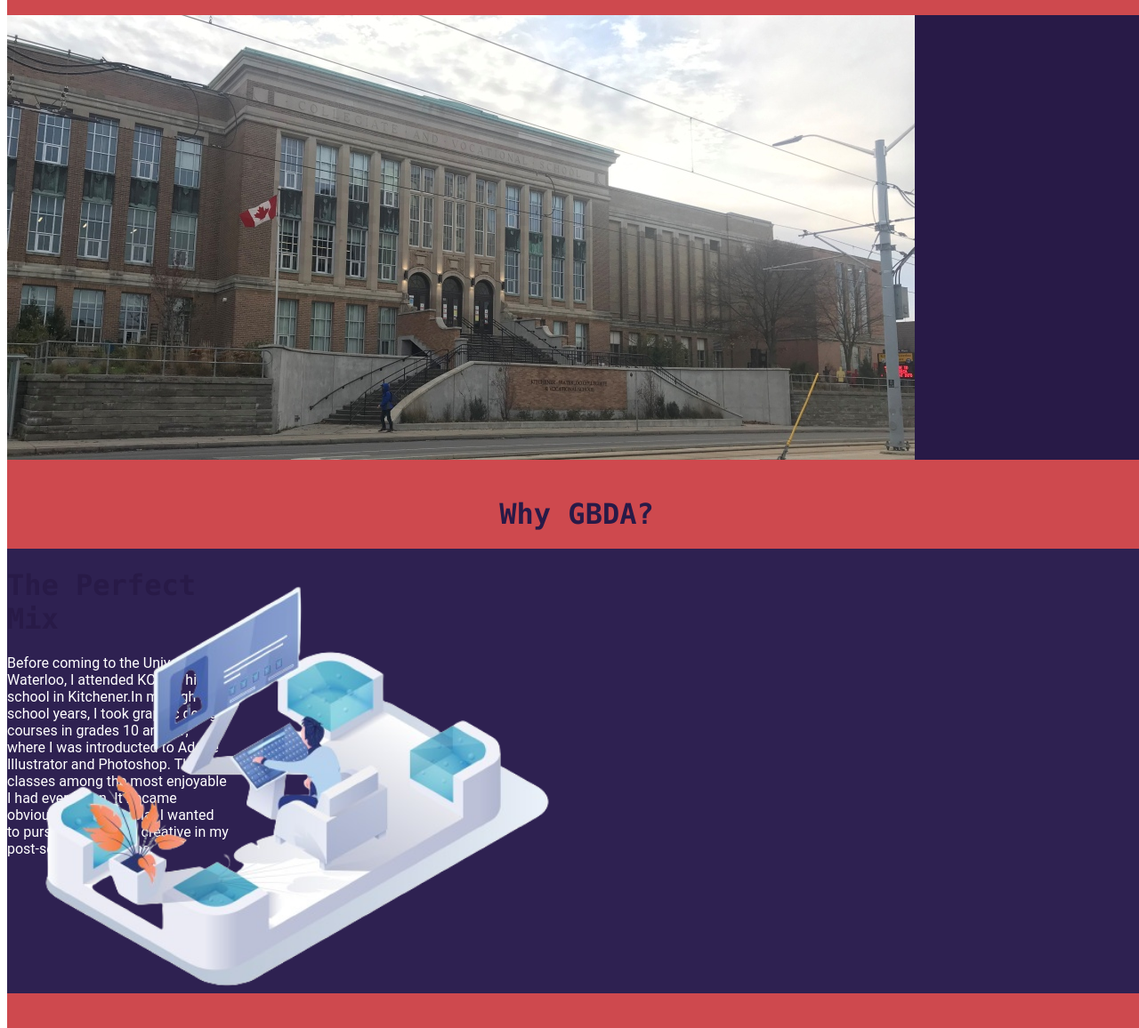
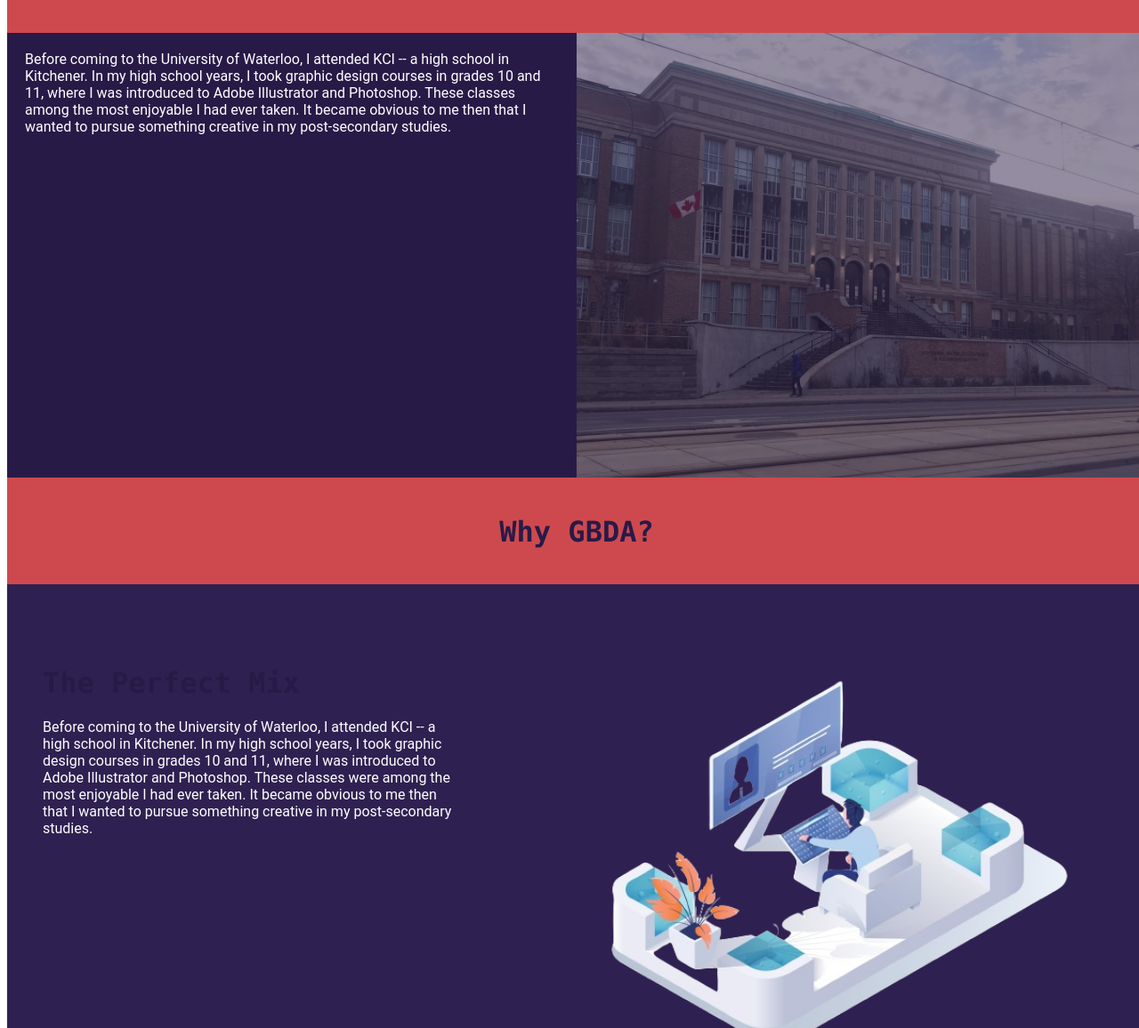
Before and after one commit to waddle-s/FInal-PRJ-4, a plain HTML site: page index.html in a window 1280 px wide. Shown: the part 341-1497 px from the top of the page at 89% size. Drawn offline with Linux system fonts and the light colour scheme.

Commit message:
strong format updates

```diff
--- a/index.html
+++ b/index.html
@@ -21,7 +21,7 @@
   width: 100%;
   }
 
-   /* Primary Header Container */
+/* Primary Header */
 header {
   background-color: #FB8B91;
   padding: 30px;
@@ -33,7 +33,6 @@ header {
   box-sizing: border-box;
 }
 
-
    /* Sections */
   #section0, #section1, #section2, #section3, #section4 {
   height: 500px;
@@ -44,58 +43,79 @@ header {
     height: 100px;
     position: relative;
     padding-top: 20px;
+    padding-bottom: 100px;
     text-align: center;
     background-color: #CE494E;
   }
 
-  /* Section 0 */
+/* ----------------- Section 0 ----------------- */
 #section0 {
     position: relative;
     background-color: #281A47;
 }
 
-  #section0 img {
-    float: left;
-    position: absolute;
-    left: 0;
-    top: 200;
-    max-width: 100%;
-    height: auto;
+#container0 {
+    width: 100%;
+    background-color: transparent;
+    clear: both;
+    position: relative;
 }
 
-  #container0 {
-      width: 500px;
-      background-color: transparent;
-      clear: both;
-      position: absolute;
-      left: 100;
-      top: 45;
+#content0 {
+    width: 50%;
+    float: left;
+    color: white;
+    padding: 20px;
 }
 
-  /* Section 1  */
+#imageContainer0 {
+    width: 50%;
+    height: 500px;
+    float: right;
+    overflow: hidden; /* Ensure the image does not overflow the container */
+}
+
+#section0 img {
+    width: 100%;
+    height: 100%; /* Maintain the aspect ratio */
+    object-fit: cover; /* Ensure the image covers the container while maintaining aspect ratio */
+    opacity: 0.5;
+}
+
+/* ----------------- Section 1 ----------------- */
 #section1 {
     position: relative;
     background-color: #2E2151;
 }
 
+#container1 {
+    width: 100%;
+    background-color: transparent;
+    clear: both;
+    position: relative;
+}
+
+#content1 {
+    width: 40%;
+    float: left;
+    color: white;
+    padding-left: 40px;
+  	padding-top: 70px;
+}
+
+#imageContainer1 {
+    width: 50%;
+    float: right;
+  	padding-top: 70px;
+  	padding-right: 60px;
+}
+
 #section1 img {
-    position: absolute;
-    left: 320;
-    top: 120;
-    width: 50%;
+    width: 100%;
     height: auto;
 }
 
-   #container1 {
-      width: 250px;
-      background-color: transparent;
-      clear: both;
-      position: absolute;
-      left: 40;
-      top: 100;
-    }
-
-  /* Section 2  */
+  /* ----------------- Section 2 ----------------- */
   #section2 {
     position: relative;
     background-color: #FB8B91;
@@ -155,17 +175,32 @@ header {
   margin: 0 auto 10px; /* Center image and add space below */
 }
 
-
-      /* Section 3  */
+      /* ----------------- Section 3 ----------------- */
     #section3 {
     background-color: #8b2e25;
     position: relative;
   }
 
-      /* Section 4  */
-    #section4 {
-    background-color: #787254;
-    position: relative;
+nav {
+  float: left;
+  width: 30%;
+  height: 500px;
+  background: #433A75;
+  padding: 20px;
+}
+
+/* Style the list inside the menu */
+nav ul {
+  list-style-type: none;
+  padding: 0;
+}
+
+article {
+  float: left;
+  padding: 20px;
+  width: 70%;
+  background-color: #FB8B91;
+  height: 500px;
 }
 
 </style>
@@ -191,14 +226,13 @@ header {
 
 <div id="section0">
     <div id="container0">
-      Before coming to the University of Waterloo, I attended
-      KCI -- a high school in Kitchener.In my high school years, I took graphic design courses in
-      grades 10 and 11, where I was introducted to Adobe Illustrator
-      and Photoshop. These classes among the most enjoyable
-      I had ever taken. It became obvious to me then that I wanted
-     to pursue something creative in my post-seconday studies.
+        <div id="content0">
+            Before coming to the University of Waterloo, I attended KCI -- a high school in Kitchener. In my high school years, I took graphic design courses in grades 10 and 11, where I was introduced to Adobe Illustrator and Photoshop. These classes among the most enjoyable I had ever taken. It became obvious to me then that I wanted to pursue something creative in my post-secondary studies.
         </div>
+        <section id="imageContainer0">
             <img src="KCI.jpg" alt="KCI">
+        </section>
+    </div>
 </div>
 
 <!--Section 1 -->
@@ -207,18 +241,22 @@ header {
 </div>
 
 <div id="section1">
-
     <div id="container1">
+        <div id="content1">
             <h1>The Perfect Mix</h1>
-      Before coming to the University of Waterloo, I attended
-      KCI -- a high school in Kitchener.In my high school years, I took graphic design courses in
-      grades 10 and 11, where I was introducted to Adobe Illustrator
-      and Photoshop. These classes among the most enjoyable
-      I had ever taken. It became obvious to me then that I wanted
-     to pursue something creative in my post-seconday studies.
+            Before coming to the University of Waterloo,
+            I attended KCI -- a high school in Kitchener.
+            In my high school years, I took graphic design
+            courses in grades 10 and 11, where I was introduced
+            to Adobe Illustrator and Photoshop. These classes
+            were among the most enjoyable I had ever taken.
+            It became obvious to me then that I wanted to
+            pursue something creative in my post-secondary studies.
         </div>
-
+        <section id="imageContainer1">
             <img src="desk design.png" alt="Desk Design">
+        </section>
+    </div>
 </div>
 
   <!--Section 2 -->
@@ -232,16 +270,25 @@ header {
       <!--Block A -->
       <div id="block2A">
          <img src="KCI.jpg" alt="Image A">
+        <h1>Nintendo</h1>
+        My favourite games are Super Mario Odyssey,
+        The Legend of Zelda (BOTW + TOTK), and Mario Kart!
       </div>
 
       <!--Block B -->
       <div id="block2B">
       <img src="KCI.jpg" alt="Image A">
+        <h1>Writing</h1>
+          Whether it be creative or academic, I've always found
+          writing enjoyable and relaxing.
       </div>
 
       <!--Block C -->
       <div id="block2C">
         <img src="KCI.jpg" alt="Image A">
+        <h1>French</h1>
+        I've been a french immersion kid most of my life. Learning a
+        new language is very fulfilling, and lots of fun.
       </div>
     </div>
 </div>
@@ -252,7 +299,21 @@ header {
 </div>
 
 <div id="section3">
-Your amazing content goes here!
+<section>
+  <nav>
+    <ul>
+      <li><a href="#">London</a></li>
+      <li><a href="#">Paris</a></li>
+      <li><a href="#">Tokyo</a></li>
+    </ul>
+  </nav>
+
+  <article>
+    <h1>London</h1>
+    <p>London is the capital city of England. It is the most populous city in the  United Kingdom, with a metropolitan area of over 13 million inhabitants.</p>
+    <p>Standing on the River Thames, London has been a major settlement for two millennia, its history going back to its founding by the Romans, who named it Londinium.</p>
+  </article>
+</section>
 </div>
 
 </body>
```
Lines whose indentation alone changed are shown as unchanged.
